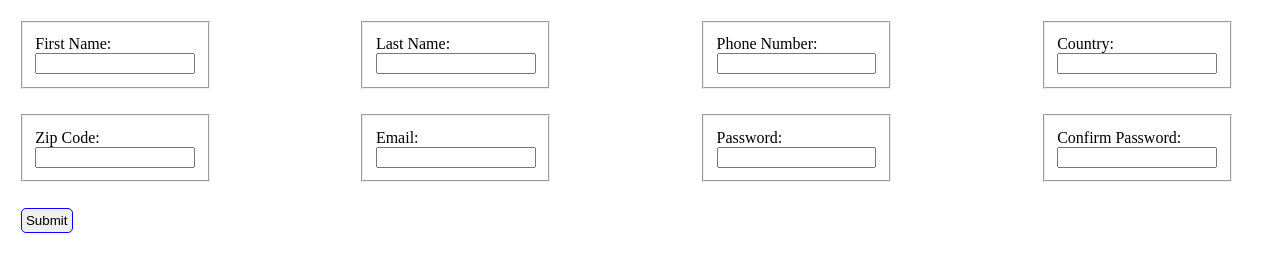
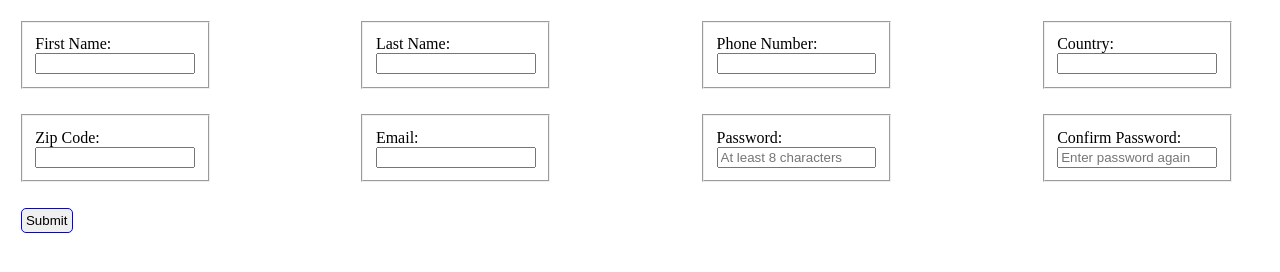
Before and after one commit to SanishPoudel/form-validation, a plain HTML site: page index.html in a window 1280 px wide. Drawn offline with Linux system fonts and the light colour scheme.

Commit message:
added some client-side validation to password

```diff
--- a/index.html
+++ b/index.html
@@ -42,12 +42,12 @@
 
         <fieldset>
             <label for="password">Password: </label>
-            <input type="password" id="password" name="password" required>
+            <input type="password" id="password" name="password" required placeholder="At least 8 characters" minlength="8">
         </fieldset>
 
         <fieldset>
             <label for="confirm">Confirm Password: </label>
-            <input type="password" id="confirm" name="confirm" required>
+            <input type="password" id="confirm" name="confirm" required placeholder="Enter password again" minlength="8">
         </fieldset>
 
         <fieldset class="btn">
```
